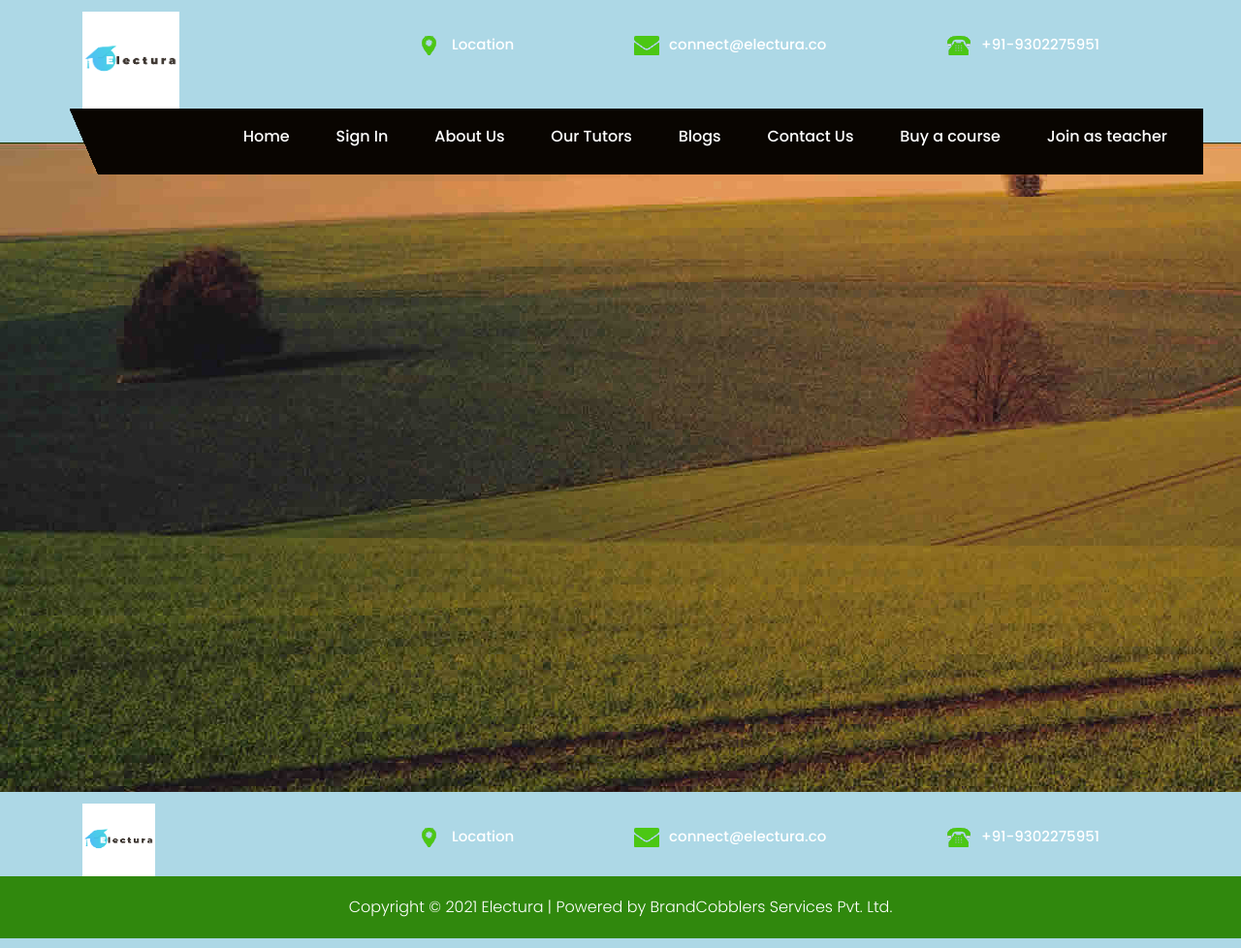
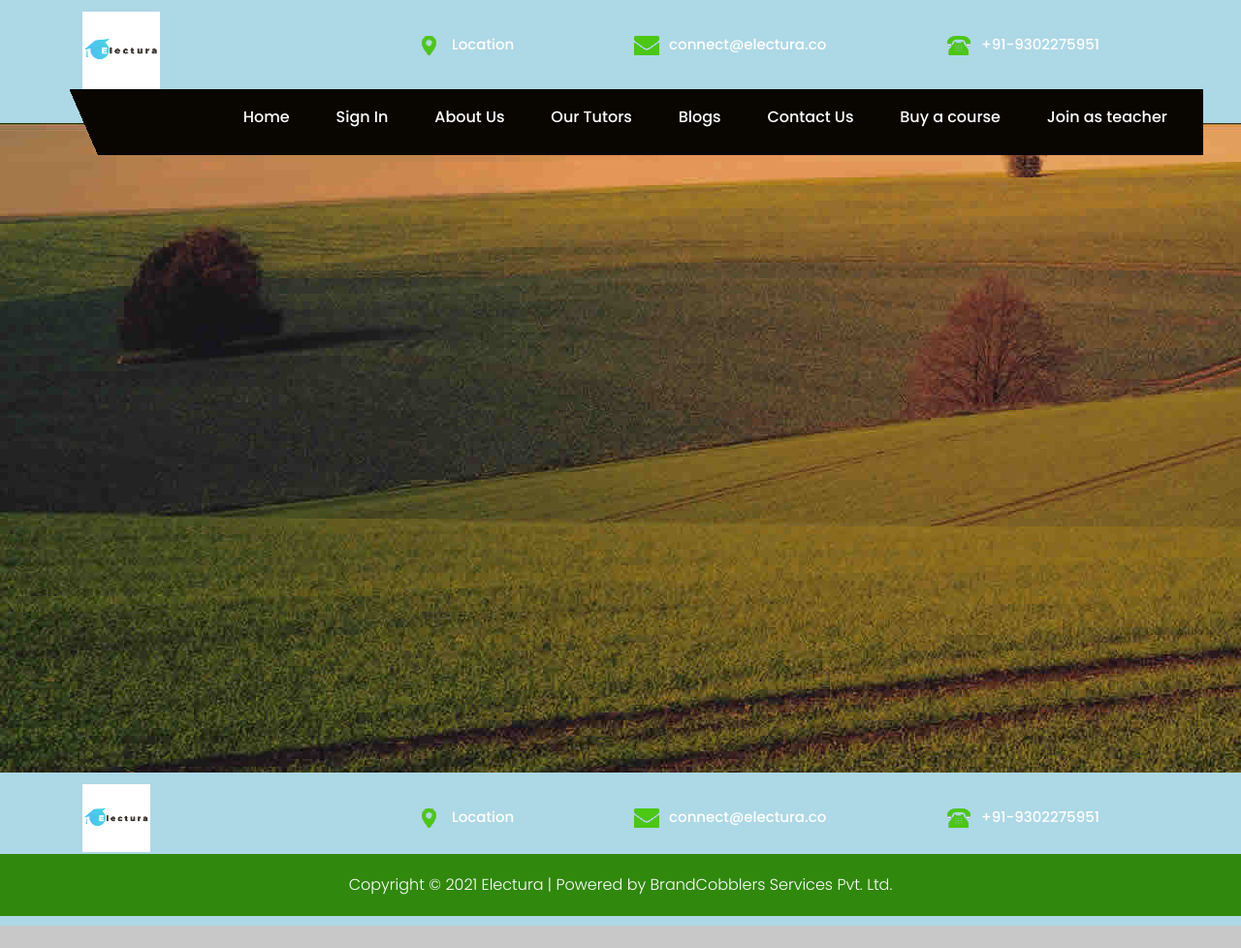
Before and after one commit to FarhanAhmadISM/aWebPage, a plain HTML site: page blank.html in a window 1280 px wide. Shown: the whole page at 97% size. After the commit the page ends 955 px from the top, so only its background shows below. Drawn offline with nearby package versions, Linux system fonts and the light colour scheme; some packages are replaced by stand-ins of ours.

Commit message:
Update blank.html

```diff
--- a/blank.html
+++ b/blank.html
@@ -51,7 +51,7 @@
                         <div class="full">
                             <div class="center-desk">
                                 <div class="logo">
-                                    <a href="index.html"><img src="images/logo.png" alt="#" width="100px" height="78px"></a>
+                                    <a href="index.html"><img src="images/logo.png" alt="#" width="80px" height="70px"></a>
                                 </div>
                             </div>
                         </div>
@@ -112,7 +112,7 @@
                         <div class="full">
                             <div class="center-desk">
                                 <div class="logo">
-                                    <a href="index.html"><img src="images/logo.png" alt="#" width="75px" height="75px"></a>
+                                    <a href="index.html"><img src="images/logo.png" alt="#" width="70px" height="80px"></a>
                                 </div>
                             </div>
                         </div>
```
